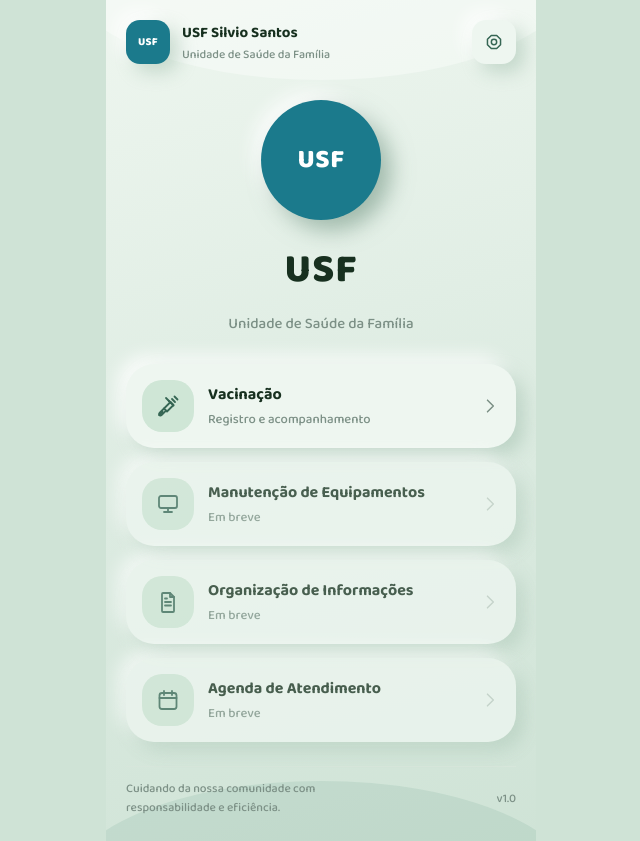
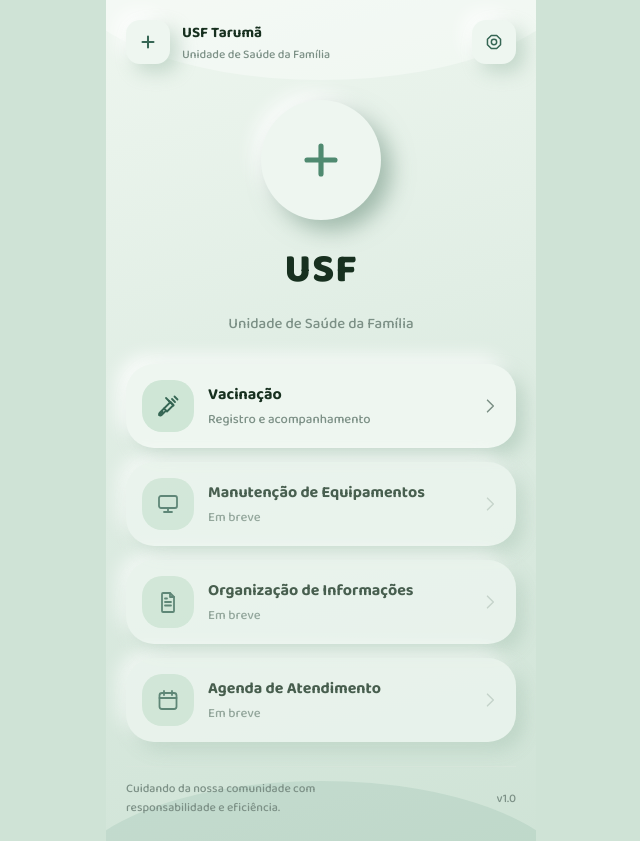
Before and after one commit to nevext/contagem-dose-ubs, a React (Vite) app: page / in a window 1280 px wide. Shown: the whole page, without its empty margins (319-959 px from the left). Built offline with nearby package versions, Linux system fonts and the light colour scheme.

Commit message:
Revert "Troca o placeholder de logo pela marca real da USF (sigla em teal)"
This reverts commit 094a9bf52bc6c65b1e39cd006313ca854ea85b57.

```diff
--- a/src/components/UsfMark/UsfMark.css
+++ /dev/null
@@ -1,27 +0,0 @@
-.usf-mark {
-  display: inline-flex;
-  align-items: center;
-  justify-content: center;
-  background: var(--brand-teal);
-  color: #ffffff;
-  font-weight: 800;
-  letter-spacing: 0.02em;
-  flex-shrink: 0;
-}
-
-.usf-mark-sm {
-  width: 44px;
-  height: 44px;
-  border-radius: var(--clay-radius-sm);
-  font-size: 11px;
-  box-shadow: var(--clay-raised);
-}
-
-.usf-mark-lg {
-  width: 120px;
-  height: 120px;
-  border-radius: 50%;
-  font-size: 26px;
-  box-shadow: var(--clay-raised-strong);
-  margin-bottom: 8px;
-}
--- a/src/components/UsfMark/UsfMark.jsx
+++ /dev/null
@@ -1,9 +0,0 @@
-import './UsfMark.css'
-
-// Marca real da unidade: a USF nao tem logo proprio, so a sigla "USF" em
-// branco sobre o teal da fachada (#1B7A8C), igual a placa na entrada.
-function UsfMark({ size = 'sm' }) {
-  return <span className={`usf-mark usf-mark-${size}`}>USF</span>
-}
-
-export default UsfMark
--- a/src/icons/index.jsx
+++ b/src/icons/index.jsx
@@ -187,3 +187,11 @@ export function MinusIcon({ size = 24, className }) {
     </svg>
   )
 }
+
+export function HealthMarkIcon({ size = 24, className }) {
+  return (
+    <svg {...base(size)} className={className} strokeWidth={2.2}>
+      <path d="M12 6v12M6 12h12" />
+    </svg>
+  )
+}
--- a/src/screens/HomeScreen/HomeScreen.css
+++ b/src/screens/HomeScreen/HomeScreen.css
@@ -10,6 +10,19 @@
   display: flex;
   align-items: center;
   gap: 12px;
+}
+
+.home-brand-mark {
+  width: 44px;
+  height: 44px;
+  flex-shrink: 0;
+  border-radius: var(--clay-radius-sm);
+  background: var(--clay-surface);
+  color: var(--clay-accent-dark);
+  box-shadow: var(--clay-raised);
+  display: flex;
+  align-items: center;
+  justify-content: center;
 }
 
 .home-brand-texts {
@@ -37,6 +50,19 @@
   text-align: center;
   gap: 10px;
   padding: 12px 0 4px;
+}
+
+.home-hero-mark {
+  width: 120px;
+  height: 120px;
+  border-radius: 50%;
+  background: var(--clay-surface);
+  color: var(--clay-accent);
+  box-shadow: var(--clay-raised-strong);
+  display: flex;
+  align-items: center;
+  justify-content: center;
+  margin-bottom: 8px;
 }
 
 .home-hero h1 {
--- a/src/screens/HomeScreen/HomeScreen.jsx
+++ b/src/screens/HomeScreen/HomeScreen.jsx
@@ -1,6 +1,5 @@
 import NavCard from '../../components/NavCard/NavCard'
-import UsfMark from '../../components/UsfMark/UsfMark'
-import { SyringeIcon, MonitorIcon, DocumentIcon, CalendarIcon, GearIcon } from '../../icons'
+import { SyringeIcon, MonitorIcon, DocumentIcon, CalendarIcon, GearIcon, HealthMarkIcon } from '../../icons'
 import './HomeScreen.css'
 
 // Menu principal da unidade. Vacinacao e a unica secao funcional por enquanto,
@@ -9,9 +8,11 @@ function HomeScreen({ onOpenVacinacao, onOpenSettings }) {
   return (
     <div className="home-screen screen-enter">
       <div className="home-topbar">
-        <UsfMark size="sm" />
+        <span className="home-brand-mark">
+          <HealthMarkIcon size={22} />
+        </span>
         <div className="home-brand-texts">
-          <strong>USF Silvio Santos</strong>
+          <strong>USF Tarumã</strong>
           <span>Unidade de Saúde da Família</span>
         </div>
         <button type="button" className="clay-icon-button clay-tap" onClick={onOpenSettings} aria-label="Definições">
@@ -20,7 +21,9 @@ function HomeScreen({ onOpenVacinacao, onOpenSettings }) {
       </div>
 
       <div className="home-hero">
-        <UsfMark size="lg" />
+        <span className="home-hero-mark">
+          <HealthMarkIcon size={56} />
+        </span>
         <h1>USF</h1>
         <p>Unidade de Saúde da Família</p>
       </div>
--- a/src/screens/SettingsScreen/SettingsScreen.css
+++ b/src/screens/SettingsScreen/SettingsScreen.css
@@ -29,6 +29,18 @@
   background: var(--clay-surface);
   box-shadow: var(--clay-raised);
   margin-bottom: 8px;
+}
+
+.settings-about-icon {
+  width: 44px;
+  height: 44px;
+  flex-shrink: 0;
+  border-radius: var(--clay-radius-sm);
+  background: var(--clay-accent-soft);
+  color: var(--clay-accent-dark);
+  display: flex;
+  align-items: center;
+  justify-content: center;
 }
 
 .settings-about-texts {
--- a/src/screens/SettingsScreen/SettingsScreen.jsx
+++ b/src/screens/SettingsScreen/SettingsScreen.jsx
@@ -1,8 +1,7 @@
 import { useState } from 'react'
 import ScreenHeader from '../../components/ScreenHeader/ScreenHeader'
 import ConfirmDialog from '../../components/ConfirmDialog/ConfirmDialog'
-import UsfMark from '../../components/UsfMark/UsfMark'
-import { TrashIcon } from '../../icons'
+import { HealthMarkIcon, TrashIcon } from '../../icons'
 import './SettingsScreen.css'
 
 // Definicoes gerais do app (nao especificas de uma secao). As preferencias
@@ -24,11 +23,13 @@ function SettingsScreen({ onClearData, onBack }) {
       <div className="settings-body">
         <p className="settings-section-title">Sobre o app</p>
         <div className="settings-about-card">
-          <UsfMark size="sm" />
+          <span className="settings-about-icon">
+            <HealthMarkIcon size={22} />
+          </span>
           <div className="settings-about-texts">
             <strong>Contagem de Doses · USF</strong>
             <span>v1.0 · Protótipo de extensão universitária, CIESA</span>
-            <span>Projeto: David Neves de Figueiredo, Samia Albuquerque, Yara Vaz da Silva e Jhemerson Conde, em parceria com a USF Silvio Santos.</span>
+            <span>Projeto: David Neves de Figueiredo, Samia Albuquerque, Yara Vaz da Silva e Jhemerson Conde, em parceria com a USF Tarumã.</span>
           </div>
         </div>
 
--- a/src/styles/tokens.css
+++ b/src/styles/tokens.css
@@ -21,9 +21,6 @@
   --clay-danger: #b3453f;
   --clay-danger-soft: #f4dcda;
 
-  /* Cor real da fachada da USF (placa "USF Silvio Santos" na entrada). */
-  --brand-teal: #1b7a8c;
-
   --clay-shadow-light: rgba(255, 255, 255, 0.85);
   --clay-shadow-dark: rgba(148, 181, 161, 0.45);
   --clay-shadow-dark-strong: rgba(101, 138, 118, 0.55);
```
